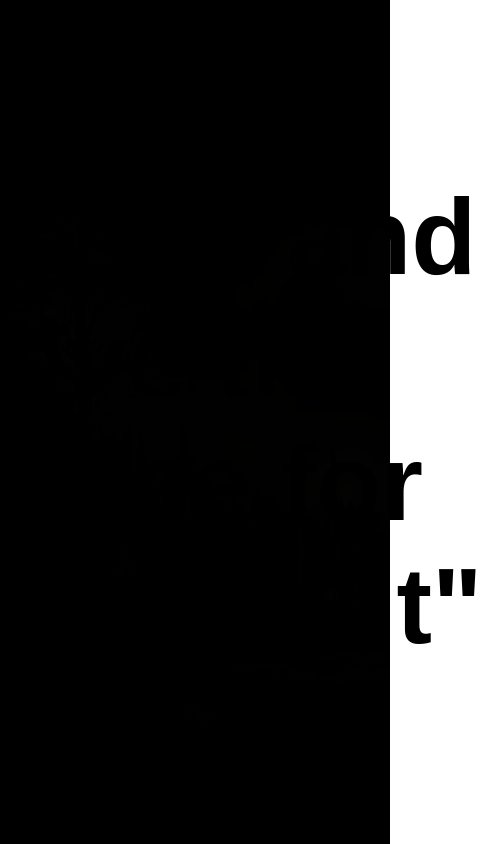
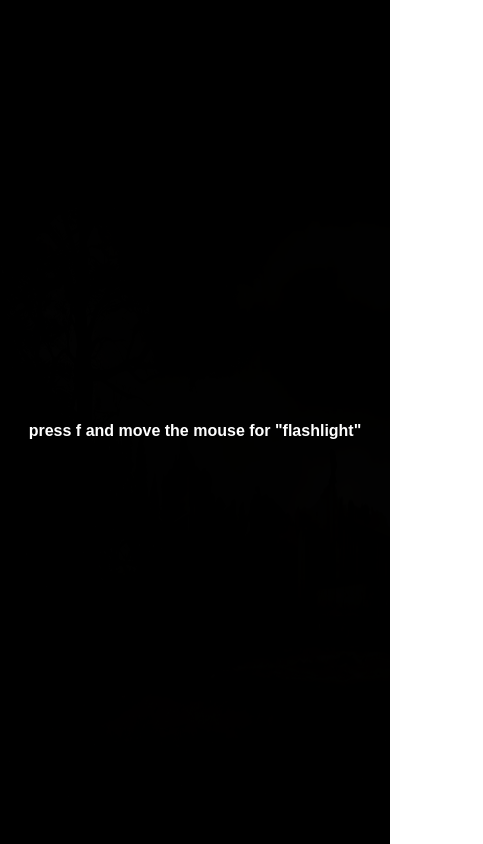
Before and after one commit to rick-oss/lanterna, a plain HTML site: page index.html in a window 390 px wide. Shown: the whole page, 483 px wide, since content can reach past the window. Drawn offline with Linux system fonts and the light colour scheme.

Commit message:
Adiciona responsividade

```diff
--- a/style.css
+++ b/style.css
@@ -2,6 +2,7 @@
 * {
   margin: 0;
   padding: 0;
+  box-sizing: border-box;
   font: bold 80pt arial;
 }
 
@@ -16,12 +17,8 @@ div {
 }
 
 /* Estiliza a imagem de background da página*/
-.background {
-    width: 100%;
-    max-height: 100%;
-}
-
 .background img {
+  display: block;
   width: 100%;
   height: 100%;
 }
@@ -36,16 +33,17 @@ div {
   left: 0;
 }
 
-/* Estiliza o layout da mensagem de tecla */
+/* Estiliza tamanho e aparencia da mensagem de tecla */
 .lanterna .msg {
-    display: flex;
-    align-items: start;
-    max-height: 100%;
+  position: fixed;
+  font-size: 18px;
+  top: 100px;
+  color: #fff;
 }
 
-/* Estiliza tamanho e aparencia da mensagem de tecla */
-.msg p {
-    font-size: 18px;
-    font-style: oblique;
-    padding-top: 100px;
+@media (max-width: 768px) {
+  .lanterna .msg {
+    font-size: 16px;
+    top: 50%;
   }
+}
```
Lines whose indentation alone changed are shown as unchanged.
